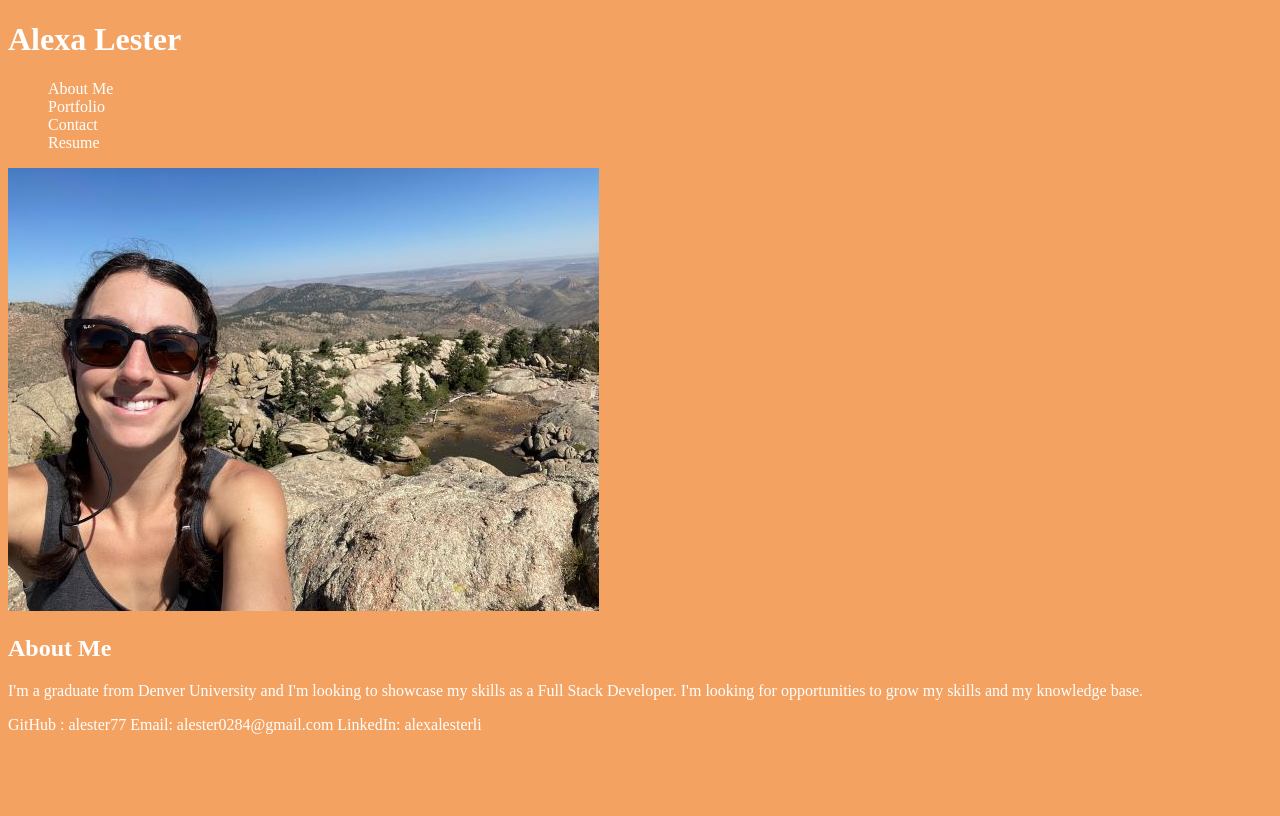
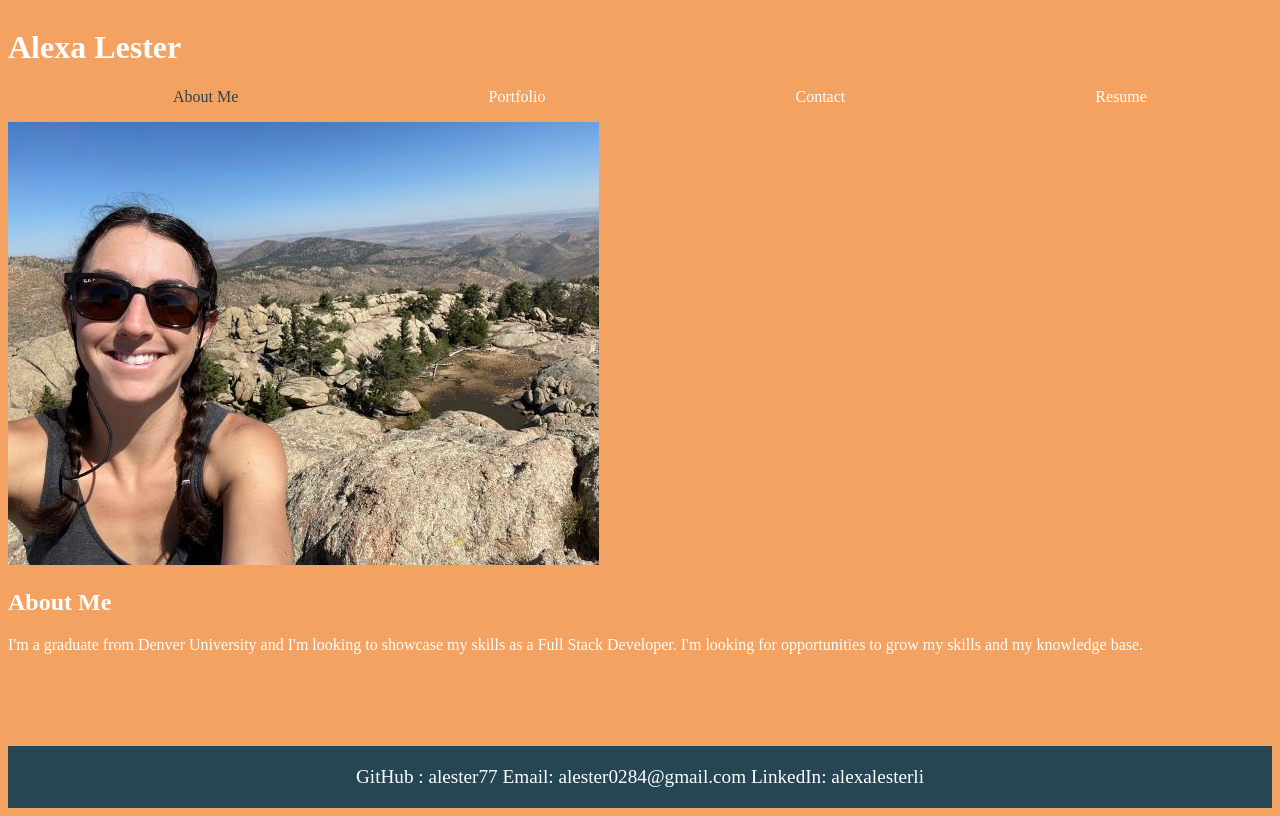
Before and after one commit to alester77/React_Portfolio, a React (Vite) app: page / in a window 1280 px wide. Built offline with nearby package versions, Linux system fonts and the light colour scheme.

Commit message:
fixed footer and added flex properties

```diff
--- a/src/App.css
+++ b/src/App.css
@@ -3,10 +3,30 @@
   color: white;
 }
 
+nav ul li.active {
+  color: #264653;
+}
+ul{
+  display: flex;
+  justify-content: space-around;
+}
+
 li {
   list-style-type: none;
+  flex-direction: row;
 }
 
+.pageContainer {
+  display: flex;
+  flex-direction: column;
+  min-height: 100vh;
+
+}
+
+.contentWrap{
+  flex: 1;
+
+}
 .nameHeader {
   color: #264653;
   text-align: center;
@@ -16,3 +36,11 @@ li {
 .aboutLink {
   color: #264653;
 }
+
+footer {
+  background-color: #264653;
+  font-size: larger;
+  color: white;
+  text-align: center;
+  padding: 20px;
+}
--- a/src/App.jsx
+++ b/src/App.jsx
@@ -11,9 +11,9 @@ function App() {
   const [activeSection, setActiveSection] = useState('about');
 
   return (
-    <div>
+    <div className='pageContainer'>
       <Header setActiveSection={setActiveSection} activeSection={activeSection} />
-      <main>
+      <main className='contentWrap'>
         {activeSection === 'about' && <AboutMe />}
         {activeSection === 'portfolio' && <Portfolio />}
         {activeSection === 'contact' && <Contact />}
```
